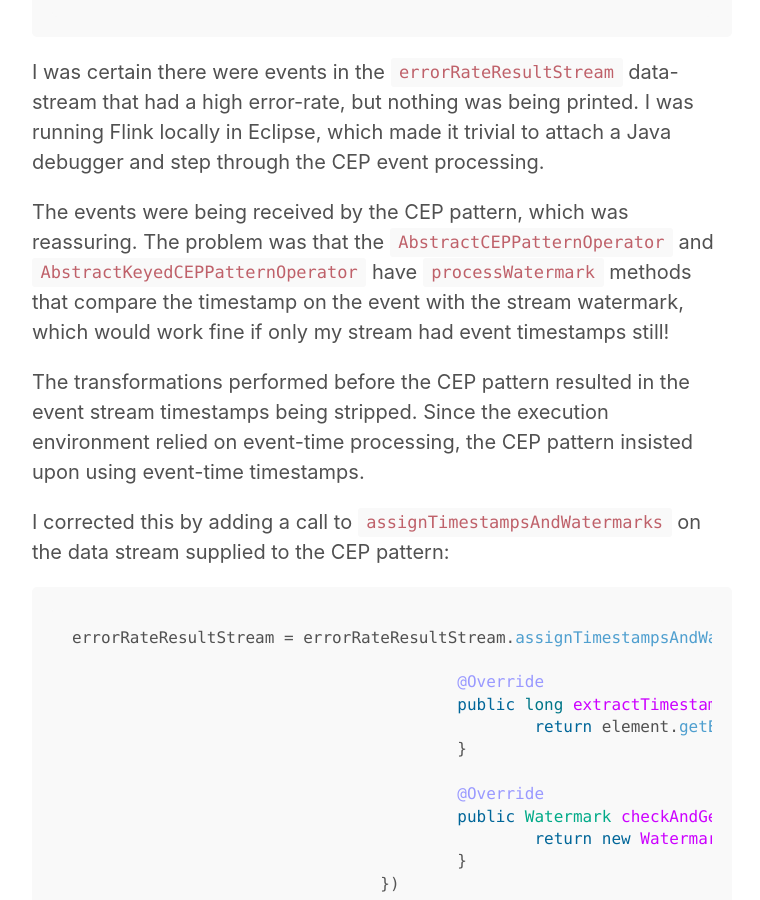
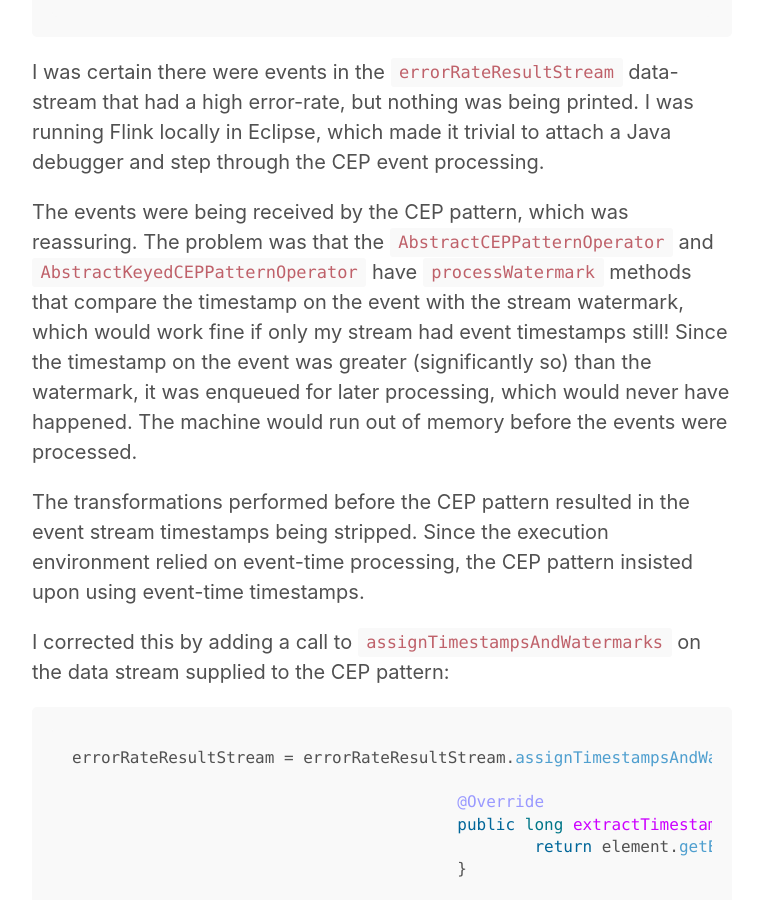
Before and after one commit to skidder/skidder.github.io, a Jekyll site: the page built from _posts/2016-10-20-flink-cep-time-windowing.md, in a window 1280 px wide and 900 px high, scrolled down 1883 px. Shown: the whole window, without its empty margins (258-1018 px from the left). Built offline with Jekyll 4.4.1, drawn with Linux system fonts in a browser that asks for light colours.

Commit message:
Update 2016-10-20-flink-cep-time-windowing.md

```diff
--- a/_posts/2016-10-20-flink-cep-time-windowing.md
+++ b/_posts/2016-10-20-flink-cep-time-windowing.md
@@ -45,7 +45,7 @@ The CEP pattern for triggering alerts looks like:
 
 I was certain there were events in the `errorRateResultStream` data-stream that had a high error-rate, but nothing was being printed. I was running Flink locally in Eclipse, which made it trivial to attach a Java debugger and step through the CEP event processing.
 
-The events were being received by the CEP pattern, which was reassuring. The problem was that the `AbstractCEPPatternOperator` and `AbstractKeyedCEPPatternOperator` have `processWatermark` methods that compare the timestamp on the event with the stream watermark, which would work fine if only my stream had event timestamps still!
+The events were being received by the CEP pattern, which was reassuring. The problem was that the `AbstractCEPPatternOperator` and `AbstractKeyedCEPPatternOperator` have `processWatermark` methods that compare the timestamp on the event with the stream watermark, which would work fine if only my stream had event timestamps still! Since the timestamp on the event was greater (significantly so) than the watermark, it was enqueued for later processing, which would never have happened. The machine would run out of memory before the events were processed.
 
 The transformations performed before the CEP pattern resulted in the event stream timestamps being stripped. Since the execution environment relied on event-time processing, the CEP pattern insisted upon using event-time timestamps.
 
```
